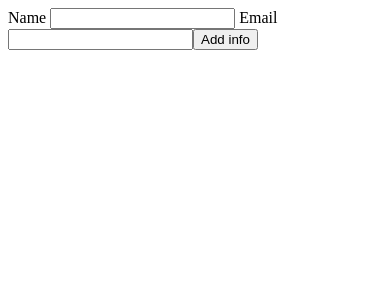
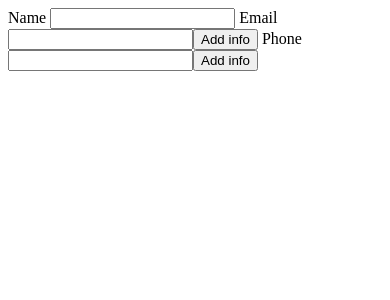
Before and after one commit to Sawaian/cv-project, a React (Create React App) app: page / in a window 390 px wide. Shown: the top 300 px of the page. Built offline with nearby package versions, Linux system fonts and the light colour scheme.

Commit message:
Added a phone input field to the form. Type numbers.

```diff
--- a/src/App.js
+++ b/src/App.js
@@ -1,6 +1,5 @@
 import React, { Component } from "react";
 import Overview from "./Components/Overview";
-import uniqid from "uniqid";
 
 class GeneralInfo extends Component {
   constructor(){
@@ -10,27 +9,21 @@ class GeneralInfo extends Component {
       myInfo: {
         name: '',
         email: '',
-        id: uniqid(),
+        phone: '',
       },
       applicantInfo: [],
     }
   }
 
-  addName = (e) => {
+  handleChange = (e) => {
     this.setState({
       myInfo:{
         ...this.state.myInfo,
-        name: e.target.value,
+        [e.target.name]: e.target.value,
       }
     })
   }
-  addEmail = (e) => {
 
-    this.setState({
-      myInfo:{...this.state.myInfo, email: e.target.value }
-    })
-    console.log(this.state.myInfo)
- }
 
   onSubmitInfo = (e) => {
     e.preventDefault()
@@ -40,7 +33,7 @@ class GeneralInfo extends Component {
       myInfo: {
         name: '',
         email: '',
-        id: uniqid(),
+        phone: '',
         }
       })
     }
@@ -54,17 +47,25 @@ class GeneralInfo extends Component {
         <form type="submit" onSubmit={this.onSubmitInfo}>
           <label htmlFor="nameInput"> Name </label>
           <input
-            onChange={this.addName}
+            onChange={this.handleChange}
             value={myInfo.name}
             type="text"
             name="name"
           />
           <label htmlFor="emailInput"> Email </label>
           <input
-            onChange={this.addEmail}
+            onChange={this.handleChange}
             value={myInfo.email}
             type="text"
             name="email"
+          />
+          <button type="submit">Add info</button>
+          <label htmlFor="phoneInput"> Phone </label>
+          <input
+            onChange={this.handleChange}
+            value={myInfo.phone}
+            type="number"
+            name="phone"
           />
           <button type="submit">Add info</button>
         </form>
```
